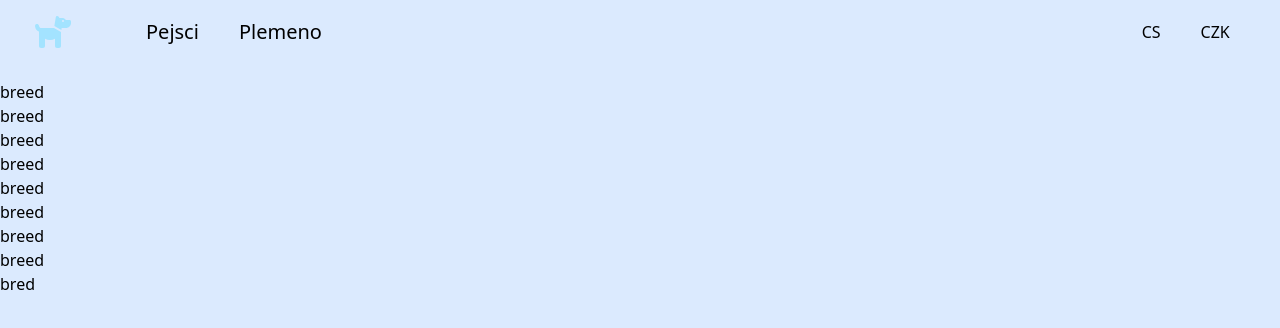
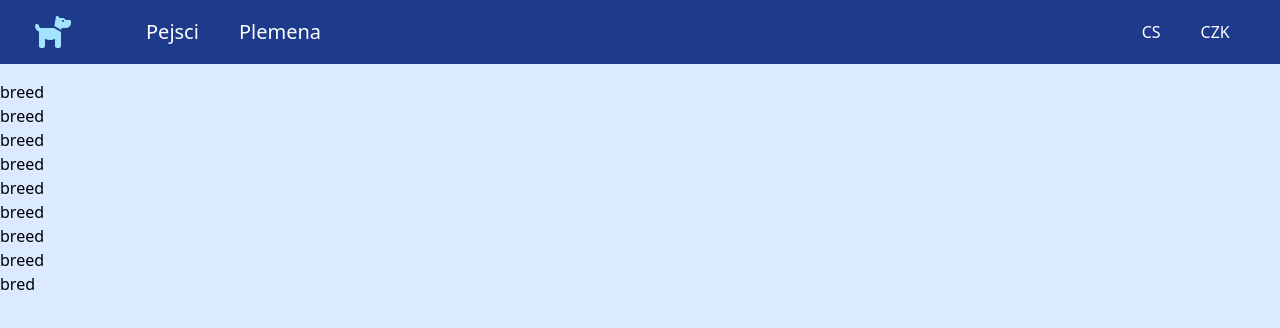
Before and after one commit to Efreenka/Woofie, a Vue app: page /breed in a window 1280 px wide. Shown: the top 328 px of the page. Built offline with nearby package versions, Linux system fonts and the light colour scheme.

Commit message:
prettier for tailwind, center dropdown

```diff
--- a/package.json
+++ b/package.json
@@ -38,7 +38,8 @@
     "jsdom": "^22.1.0",
     "npm-run-all": "^4.1.5",
     "postcss": "^8.4.28",
-    "prettier": "^3.0.0",
+    "prettier": "^3.0.3",
+    "prettier-plugin-tailwindcss": "^0.5.3",
     "tailwindcss": "^3.3.3",
     "typescript": "~5.1.6",
     "vite": "^4.4.6",
--- a/src/components/DropdownMenu.vue
+++ b/src/components/DropdownMenu.vue
@@ -4,14 +4,14 @@
     @mouseover="showDropdown = true"
     @mouseleave="showDropdown = false"
   >
-    <button class="w-10 mt-[2px]">{{ selectedItem }}</button>
-    <div v-if="showDropdown" class="absolute mt-2 py-1 bg-white shadow-lg rounded-md text-blue-900">
+    <button class="mt-[2px] w-10 pb-2">{{ selectedItem }}</button>
+    <div v-if="showDropdown" class="absolute rounded-md bg-white py-1 text-blue-900 shadow-lg">
       <a
         href="#!"
         v-for="(item, index) in items"
         :key="index"
         @click="selectItem(item)"
-        class="block px-3 py-2 cursor-pointer hover:bg-gray-100"
+        class="block cursor-pointer px-3 py-2 hover:bg-gray-100"
       >
         {{ item }}
       </a>
--- a/src/components/MainMenu.vue
+++ b/src/components/MainMenu.vue
@@ -1,11 +1,11 @@
 <template>
   <nav>
-    <ul class="flex flex-col md:flex-row gap-5 md:gap-10 pt-1 bg-blue-900">
+    <ul class="flex flex-col gap-5 bg-blue-900 pt-1 md:flex-row md:gap-10">
       <li>
-        <router-link to="dog" class="text-xl hover:text-gray-300">Pejsci</router-link>
+        <RouterLink to="dog" class="text-xl hover:text-gray-300">Pejsci</RouterLink>
       </li>
       <li>
-        <router-link to="breed" class="text-xl hover:text-gray-300">Plemeno</router-link>
+        <RouterLink to="breed" class="text-xl hover:text-gray-300">Plemena</RouterLink>
       </li>
     </ul>
   </nav>
--- a/src/components/TheHeader.vue
+++ b/src/components/TheHeader.vue
@@ -1,11 +1,11 @@
 <template>
   <div
-    class="text-white bg-blue-900 py-3.5 pr-6 pl-2 w-screen flex flex-row fixed top-0 z-50 justify-between md:h-16"
+    class="fixed top-0 z-50 flex w-screen flex-row justify-between bg-blue-900 py-3.5 pl-2 pr-6 text-white md:h-16"
   >
-    <div class="flex flex-col md:flex-row items-center md:items-start md:basis-[90%] md:gap-12">
-      <div class="flex flex-row-reverse justify-around md:basis-[5%] gap-3 min-w-[90px]">
-        <font-awesome-icon :icon="['fas', 'dog']" class="w-9 h-9 text-icon" />
-        <button @click="toggleHamburgerMenu" class="md:hidden block border-none">
+    <div class="flex flex-col items-center md:basis-[90%] md:flex-row md:items-start md:gap-12">
+      <div class="flex min-w-[90px] flex-row-reverse justify-around gap-3 md:basis-[5%]">
+        <font-awesome-icon :icon="['fas', 'dog']" class="h-9 w-9 text-icon" />
+        <button @click="toggleHamburgerMenu" class="block border-none md:hidden">
           <font-awesome-icon :icon="['fas', 'bars']" class="text-icon" />
         </button>
       </div>
@@ -46,6 +46,6 @@ function toggleHamburgerMenu() {
 }
 
 .show {
-  @apply h-24 block align-bottom text-start pt-3 md:pt-0 md:h-0;
+  @apply block h-24 pt-3 text-start align-bottom md:h-0 md:pt-0;
 }
 </style>
--- a/tailwind.config.js
+++ b/tailwind.config.js
@@ -6,9 +6,10 @@ export default {
     "./src/**/*.{vue,js,ts,jsx,tsx}",
   ],
   theme: {
-    extend: {},
-    colors: {
-      'icon': '#a3e3ff'
+    extend: {
+      colors: {
+        icon: "#a3e3ff"
+      }
     },
   },
   plugins: [],
```
Also changed, not shown: .prettierrc.json, 1 other file (tests, documents, lock files or other folders).
